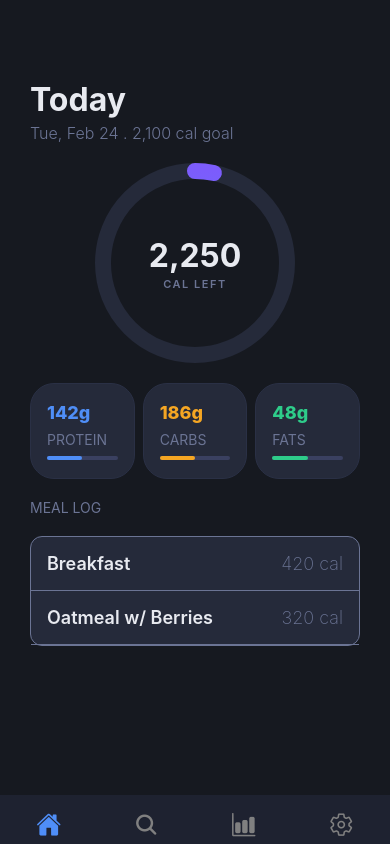
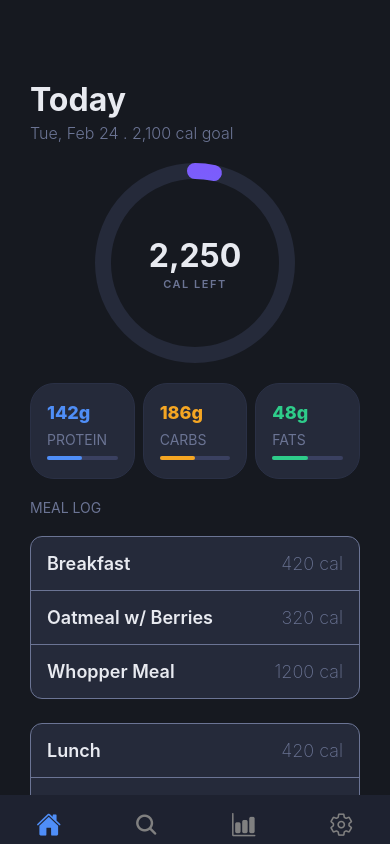
Before and after one commit to aquiton/caltrack, a React Native app: screen /Home in a window 390 px wide. Built offline with nearby package versions, Linux system fonts and the light colour scheme.

Commit message:
feat: mock data and lunch and dinner logs

```diff
--- a/tabs/HomeScreen.tsx
+++ b/tabs/HomeScreen.tsx
@@ -1,15 +1,29 @@
-import { View, Text, StyleSheet, Button } from "react-native";
+import { View, Text, StyleSheet, Button, ScrollView } from "react-native";
 import { CalorieRing } from "../components/ui/CalorieRing";
 import { useState } from "react";
+
+const mockData = [
+  {
+    name: "Oatmeal w/ Berries",
+    calories: "320",
+  },
+  {
+    name: "Whopper Meal",
+    calories: "1200",
+  },
+];
 
 export const HomeScreen = () => {
   const [current, setCurrent] = useState(500);
 
   return (
+    <ScrollView style={layoutStyles.root}>
       <View style={layoutStyles.mainContainer}>
         <View style={headerStyles.container}>
           <Text style={headerStyles.title}>Today</Text>
-        <Text style={headerStyles.subTitle}>Tue, Feb 24 . 2,100 cal goal</Text>
+          <Text style={headerStyles.subTitle}>
+            Tue, Feb 24 . 2,100 cal goal
+          </Text>
         </View>
         {/* <Button title="PRES ME" onPress={() => setCurrent(current + 25)} /> */}
         <CalorieRing current={current} goal={2750} />
@@ -48,27 +62,94 @@ export const HomeScreen = () => {
         <View>
           <Text style={mealLogStyles.title}>MEAL LOG</Text>
         </View>
-      <View>
+
+        <View style={{ gap: 24 }}>
+          {/* BREAKFAST MEAL LOG*/}
           <View style={mealLogStyles.container}>
             <View style={mealLogStyles.mealContainer}>
               <Text style={mealLogStyles.mealTitle}>Breakfast</Text>
               <Text style={mealLogStyles.mealSubTitle}>420 cal</Text>
             </View>
+            {mockData.map((data, idx) => {
+              return (
+                <View
+                  key={idx}
+                  style={[
+                    mealLogStyles.mealContainer,
+                    idx === mockData.length - 1 && { borderBottomWidth: 0 },
+                  ]}
+                >
+                  <Text style={mealLogStyles.mealTitle}>{data.name}</Text>
+                  <Text style={mealLogStyles.mealSubTitle}>
+                    {data.calories} cal
+                  </Text>
+                </View>
+              );
+            })}
+          </View>
+
+          {/* LUNCH MEAL LOG*/}
+          <View style={mealLogStyles.container}>
             <View style={mealLogStyles.mealContainer}>
-            <Text style={mealLogStyles.mealTitle}>Oatmeal w/ Berries</Text>
-            <Text style={mealLogStyles.mealSubTitle}>320 cal</Text>
+              <Text style={mealLogStyles.mealTitle}>Lunch</Text>
+              <Text style={mealLogStyles.mealSubTitle}>420 cal</Text>
+            </View>
+            {mockData.map((data, idx) => {
+              return (
+                <View
+                  key={idx}
+                  style={[
+                    mealLogStyles.mealContainer,
+                    idx === mockData.length - 1 && { borderBottomWidth: 0 },
+                  ]}
+                >
+                  <Text style={mealLogStyles.mealTitle}>{data.name}</Text>
+                  <Text style={mealLogStyles.mealSubTitle}>
+                    {data.calories} cal
+                  </Text>
+                </View>
+              );
+            })}
+          </View>
+
+          {/* DINNER MEAL LOG*/}
+          <View style={mealLogStyles.container}>
+            <View style={mealLogStyles.mealContainer}>
+              <Text style={mealLogStyles.mealTitle}>Dinner</Text>
+              <Text style={mealLogStyles.mealSubTitle}>420 cal</Text>
+            </View>
+            {mockData.map((data, idx) => {
+              return (
+                <View
+                  key={idx}
+                  style={[
+                    mealLogStyles.mealContainer,
+                    idx === mockData.length - 1 && { borderBottomWidth: 0 },
+                  ]}
+                >
+                  <Text style={mealLogStyles.mealTitle}>{data.name}</Text>
+                  <Text style={mealLogStyles.mealSubTitle}>
+                    {data.calories} cal
+                  </Text>
+                </View>
+              );
+            })}
           </View>
         </View>
       </View>
-    </View>
+    </ScrollView>
   );
 };
 
 // Layout
 const layoutStyles = StyleSheet.create({
+  root: {
+    backgroundColor: "#161920",
+  },
   mainContainer: {
     backgroundColor: "#161920",
     paddingTop: 80,
+    paddingBottom: 80,
     paddingHorizontal: 30,
     flex: 1,
     width: "100%",
```
Lines whose indentation alone changed are shown as unchanged.
